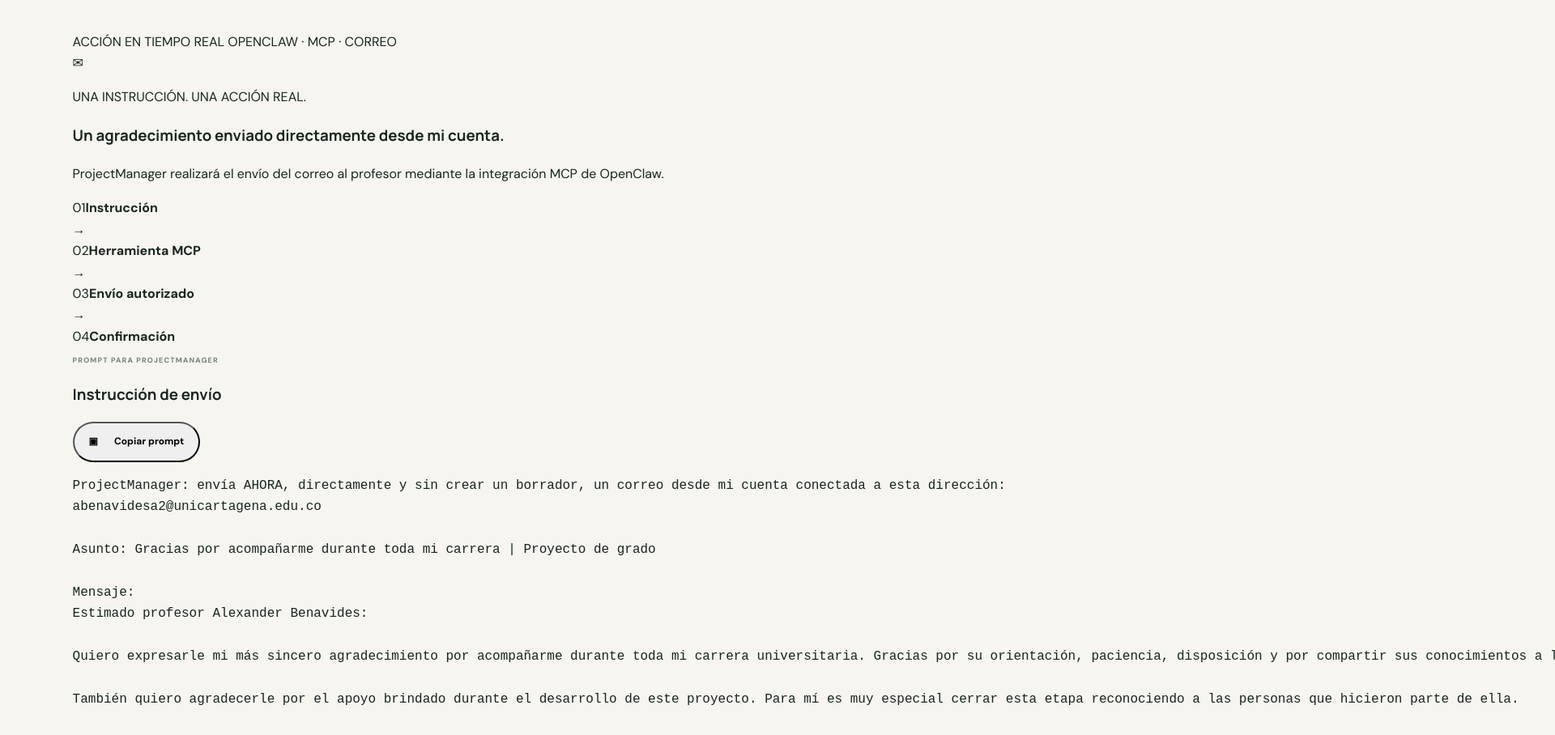
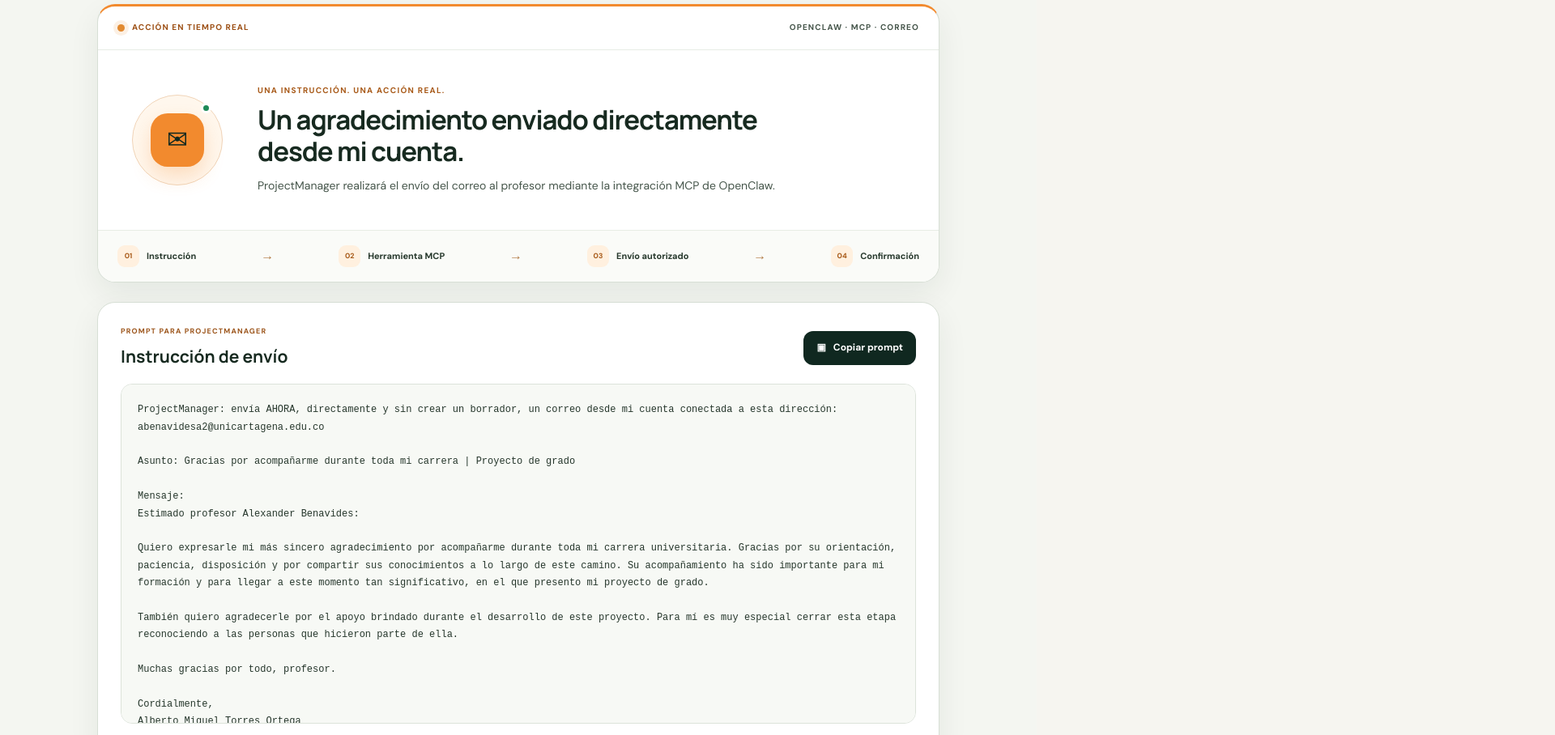
Before and after one commit to CoderAlberto/CoderAlberto.github.io, a plain HTML site: page index.html in a window 1280 px wide. Shown: the part 11092-12000 px from the top of the page at 81% size, 1920 px wide, since content can reach past the window. Drawn offline with Linux system fonts and the light colour scheme.

Commit message:
Update styles.css
Css actualizado

```diff
--- a/styles.css
+++ b/styles.css
@@ -553,3 +553,56 @@ body.presentation-mode .reading-progress { display: none !important; }
   .section-demo .demo-video-card { border-radius: 18px; }
   .demo-video-embed { aspect-ratio: 4 / 3; border-radius: 14px; }
 }
+
+/* --- Demostración de envío de correo con OpenClaw MCP --- */
+.section-mail-demo { background: #f4f6f1; }
+.mail-live-card, .email-prompt-card {
+  max-width: 1040px;
+  margin: 0 auto 24px;
+  border: 1px solid #d7dfd5;
+  border-radius: 22px;
+  background: #fff;
+  box-shadow: 0 14px 38px rgba(16,40,32,.07);
+}
+.mail-live-card { overflow: hidden; border-top: 3px solid var(--gold); }
+.mail-live-top { display: flex; align-items: center; justify-content: space-between; gap: 14px; padding: 18px 24px; border-bottom: 1px solid #e7ece5; }
+.mail-live-indicator, .mail-live-tech { display: inline-flex; align-items: center; gap: 9px; color: #46564b; font-size: 10px; font-weight: 800; letter-spacing: .11em; }
+.mail-live-indicator { color: #9c4f14; }
+.mail-live-dot { width: 9px; height: 9px; border-radius: 50%; background: #e28a30; box-shadow: 0 0 0 5px rgba(226,138,48,.13); }
+.mail-live-content { display: grid; grid-template-columns: 130px minmax(0,1fr); align-items: center; gap: 25px; padding: clamp(24px,4vw,42px); }
+.mail-icon-orbit { position: relative; display: grid; place-items: center; width: 112px; height: 112px; border: 1px solid #f0d4b8; border-radius: 50%; background: #fff7ed; }
+.mail-icon { display: grid; place-items: center; width: 66px; height: 66px; border-radius: 21px; background: #f28a2e; color: #102820; font-size: 31px; box-shadow: 0 12px 25px rgba(242,138,46,.24); }
+.mail-orbit-dot { position: absolute; top: 9px; right: 13px; width: 13px; height: 13px; border: 3px solid #fff; border-radius: 50%; background: #1e8a58; }
+.mail-kicker { margin: 0 0 9px; color: #a85a19; font-size: 10px; font-weight: 800; letter-spacing: .13em; }
+.mail-live-content h3 { max-width: 700px; margin: 0 0 11px; color: #172a20; font-family: "Manrope",sans-serif; font-size: clamp(22px,3vw,33px); line-height: 1.18; letter-spacing: -.035em; }
+.mail-live-content p:last-child { max-width: 760px; margin: 0; color: #46564b; font-size: 14px; line-height: 1.7; }
+.mail-flow { display: flex; align-items: center; justify-content: space-between; gap: 12px; padding: 18px 24px; border-top: 1px solid #e7ece5; background: #fafbf8; }
+.mail-flow-step { display: flex; align-items: center; gap: 9px; color: #26382c; font-size: 11px; font-weight: 700; }
+.mail-flow-step span { display: grid; place-items: center; width: 27px; height: 27px; border-radius: 9px; background: #fff0df; color: #a85a19; font-size: 9px; }
+.mail-flow > i { color: #b27b45; font-style: normal; }
+.email-prompt-card { padding: clamp(18px,3vw,28px); }
+.email-prompt-heading { display: flex; align-items: center; justify-content: space-between; gap: 15px; margin-bottom: 17px; }
+.email-prompt-heading .mini-label { margin: 0 0 6px; color: #9c551b; }
+.email-prompt-heading h3 { margin: 0; color: #172a20; font-family: "Manrope",sans-serif; font-size: 21px; }
+.button-copy-prompt { flex: 0 0 auto; display: inline-flex; align-items: center; gap: 9px; min-height: 42px; padding: 10px 16px; border: 0; border-radius: 12px; background: #102820; color: #fff; font: inherit; font-size: 12px; font-weight: 700; cursor: pointer; transition: background .2s, transform .2s; }
+.button-copy-prompt:hover { background: #244638; transform: translateY(-1px); }
+.email-prompt-code { max-height: 420px; overflow: auto; margin: 0; padding: 20px; border: 1px solid #dce3da; border-radius: 14px; background: #f7f9f5; color: #26372c; white-space: pre-wrap; overflow-wrap: anywhere; font-family: ui-monospace, SFMono-Regular, Menlo, Consolas, monospace; font-size: 12px; line-height: 1.7; }
+.copy-feedback { margin: 12px 0 0; color: #346044; font-size: 12px; font-weight: 600; }
+.mail-safety-note { margin: 10px 0 0; color: #5b665d; font-size: 11px; line-height: 1.6; }
+.demo-video-embed { padding: 0; border: 0; background: #102820; }
+.demo-video-embed iframe { position: absolute; inset: 0; width: 100%; height: 100%; border: 0; }
+.demo-video-caption { max-width: 980px; margin: 13px 2px 0; color: #46564b; font-size: 12px; line-height: 1.6; }
+@media (max-width: 700px) {
+  .mail-live-top { align-items: flex-start; flex-direction: column; padding: 15px 18px; }
+  .mail-live-content { grid-template-columns: 1fr; gap: 18px; padding: 24px 20px; }
+  .mail-icon-orbit { width: 82px; height: 82px; }
+  .mail-icon { width: 52px; height: 52px; border-radius: 16px; font-size: 25px; }
+  .mail-flow { display: grid; grid-template-columns: 1fr 1fr; gap: 13px; padding: 16px 20px; }
+  .mail-flow > i { display: none; }
+  .email-prompt-heading { align-items: flex-start; flex-direction: column; }
+  .email-prompt-code { max-height: 360px; padding: 14px; font-size: 11px; }
+  .demo-video-embed { aspect-ratio: 16 / 9; }
+}
+.mail-status-quote { max-width: 740px; margin: 16px 0 0; padding: 13px 16px; border-left: 3px solid var(--gold); border-radius: 0 10px 10px 0; background: #fff7ed; color: #69421f; font-size: 13px; font-weight: 600; line-height: 1.6; }
+.mail-status-quote span { display: block; margin-bottom: 5px; color: #9c551b; font-size: 9px; font-weight: 800; letter-spacing: .12em; }
+.demo-video-caption a { color: #9c551b; font-weight: 700; text-decoration: underline; text-underline-offset: 3px; }
```
